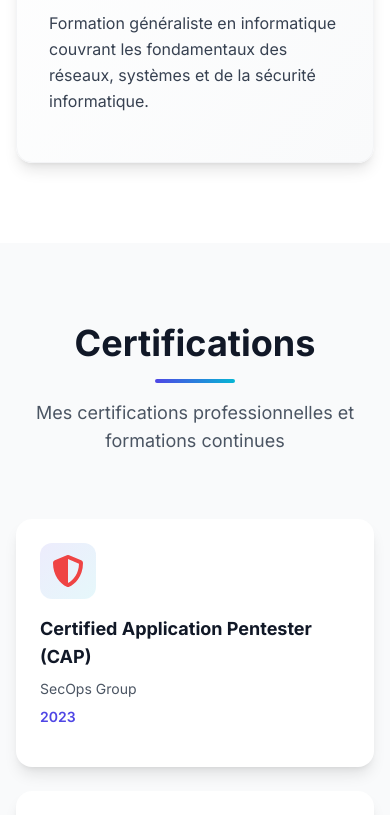
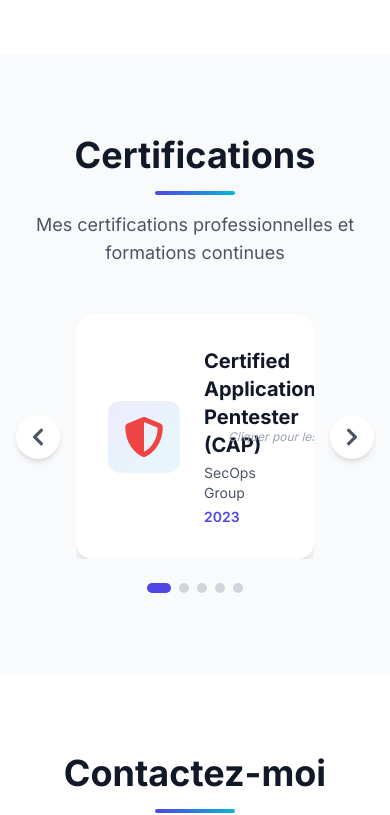
Before and after one commit to Ariel013/portfolio_dev, a React (Vite) app: page / in a window 390 px wide. Shown: the part 8420-9235 px from the top of the page. Built offline with nearby package versions, Linux system fonts and the light colour scheme; no server answers.

Commit message:
[ADD] Codingame certfif & UPDATE Certifs affichage

```diff
--- a/src/data/portfolioData.js
+++ b/src/data/portfolioData.js
@@ -176,7 +176,7 @@ export const education = [
     degree: "Certificat concepteur développeur Web et Mobile (RNCP Niveau 5)",
     school: "EPITECH Bénin",
     period: "2022 - 2023",
-    description: "Spécialisation en développement web et génie logiciel.",
+    // description: "Spécialisation en développement web et génie logiciel.",
     // grade: "Mention Bien"
   },
   {
@@ -184,7 +184,7 @@ export const education = [
     degree: "Licence en Informatique, Réseaux et Télécommunications",
     school: "ESGIS Bénin",
     period: "2019 - 2022",
-    description: "Formation généraliste en informatique couvrant les fondamentaux des réseaux, systèmes et de la sécurité informatique.",
+    // description: "Formation généraliste en informatique couvrant les fondamentaux des réseaux, systèmes et de la sécurité informatique.",
     // grade: "Mention Bien"
   }
 ];
@@ -217,6 +217,13 @@ export const certifications = [
     issuer: "Fortinet",
     date: "2022",
     // url: "" // TODO: Ajouter le lien de vérification Fortinet
+  },
+  {
+    id: 5,
+    name: "Certification Python 3",
+    issuer: "CodinGame",
+    date: "2026",
+    url: "https://www.codingame.com/certification/ZD-U-UVUtL22OVlXF4NkBg"
   }
 ];
 
--- a/src/sections/Certifications.jsx
+++ b/src/sections/Certifications.jsx
@@ -1,7 +1,6 @@
-import { motion } from 'framer-motion';
-import { useInView } from 'framer-motion';
-import { useRef } from 'react';
-import { FaExternalLinkAlt, FaShieldAlt } from 'react-icons/fa';
+import { motion, useInView, AnimatePresence } from 'framer-motion';
+import { useRef, useState } from 'react';
+import { FaExternalLinkAlt, FaShieldAlt, FaChevronLeft, FaChevronRight, FaTimes } from 'react-icons/fa';
 import { SiPostman, SiFortinet } from 'react-icons/si';
 import { certifications } from '../data/portfolioData';
 
@@ -9,118 +8,223 @@ const issuerIconMap = {
   'SecOps Group': { icon: FaShieldAlt, color: 'text-red-500' },
   'Postman': { icon: SiPostman, color: 'text-orange-500' },
   'Fortinet': { icon: SiFortinet, color: 'text-red-600' },
+  'CodinGame': { img: 'codingame.png' },
+};
+
+const CertIcon = ({ issuer, size = 'w-8 h-8' }) => {
+  const mapping = issuerIconMap[issuer];
+  if (mapping?.img) {
+    return <img src={mapping.img} alt={issuer} className={`${size} object-contain`} />;
+  }
+  const IconComponent = mapping ? mapping.icon : FaShieldAlt;
+  const colorClass = mapping ? mapping.color : 'text-primary-light';
+  return <IconComponent className={`${size} ${colorClass}`} />;
+};
+
+const slideVariants = {
+  enter: (dir) => ({ opacity: 0, x: dir > 0 ? 80 : -80 }),
+  center: { opacity: 1, x: 0 },
+  exit: (dir) => ({ opacity: 0, x: dir > 0 ? -80 : 80 }),
 };
 
 const Certifications = () => {
   const ref = useRef(null);
   const isInView = useInView(ref, { once: true, margin: '-100px' });
+  const [currentIndex, setCurrentIndex] = useState(0);
+  const [direction, setDirection] = useState(1);
+  const [selectedCert, setSelectedCert] = useState(null);
 
-  const containerVariants = {
-    hidden: { opacity: 0 },
-    visible: {
-      opacity: 1,
-      transition: {
-        staggerChildren: 0.1,
-      },
-    },
+  const prev = () => {
+    setDirection(-1);
+    setCurrentIndex((i) => (i === 0 ? certifications.length - 1 : i - 1));
   };
 
-  const itemVariants = {
-    hidden: { scale: 0.8, opacity: 0 },
-    visible: {
-      scale: 1,
-      opacity: 1,
-      transition: {
-        duration: 0.5,
-      },
-    },
+  const next = () => {
+    setDirection(1);
+    setCurrentIndex((i) => (i === certifications.length - 1 ? 0 : i + 1));
   };
 
+  const cert = certifications[currentIndex];
+
   return (
+    <>
       <section
         id="certifications"
         ref={ref}
         className="py-20 bg-gray-50 dark:bg-gray-800 transition-colors duration-300"
       >
-      <div className="max-w-7xl mx-auto px-4 sm:px-6 lg:px-8">
+        <div className="max-w-3xl mx-auto px-4 sm:px-6 lg:px-8">
           <motion.div
-          variants={containerVariants}
-          initial="hidden"
-          animate={isInView ? 'visible' : 'hidden'}
+            initial={{ opacity: 0, y: 30 }}
+            animate={isInView ? { opacity: 1, y: 0 } : { opacity: 0, y: 30 }}
+            transition={{ duration: 0.5 }}
           >
-          {/* Section Title */}
-          <motion.div variants={itemVariants} className="text-center mb-16">
+            {/* Title */}
+            <div className="text-center mb-12">
               <h2 className="text-4xl md:text-5xl font-bold mb-4 text-gray-900 dark:text-white">
                 Certifications
               </h2>
-            <div className="w-20 h-1 bg-gradient-to-r from-primary-light to-accent-light mx-auto rounded-full"></div>
+              <div className="w-20 h-1 bg-gradient-to-r from-primary-light to-accent-light mx-auto rounded-full" />
               <p className="mt-4 text-lg text-gray-600 dark:text-gray-300 max-w-2xl mx-auto">
                 Mes certifications professionnelles et formations continues
               </p>
-          </motion.div>
+            </div>
 
-          {/* Certifications Grid */}
-          <div className="grid md:grid-cols-2 lg:grid-cols-4 gap-6">
-            {certifications.map((cert) => (
+            {/* Carousel */}
+            <div className="relative flex items-center gap-4">
+              {/* Prev */}
+              <button
+                onClick={prev}
+                className="flex-shrink-0 p-3 rounded-full bg-white dark:bg-gray-700 shadow-md hover:shadow-lg text-gray-600 dark:text-gray-300 hover:text-primary-light dark:hover:text-primary-light transition-all duration-200"
+                aria-label="Précédent"
+              >
+                <FaChevronLeft className="w-5 h-5" />
+              </button>
+
+              {/* Card */}
+              <div className="flex-1 overflow-hidden">
+                <AnimatePresence mode="wait" custom={direction}>
                   <motion.div
                     key={cert.id}
-                variants={itemVariants}
-                whileHover={{ y: -10, scale: 1.05 }}
-                className="group bg-white dark:bg-gray-700 rounded-2xl p-6 shadow-lg hover:shadow-2xl transition-all duration-300 relative overflow-hidden"
+                    custom={direction}
+                    variants={slideVariants}
+                    initial="enter"
+                    animate="center"
+                    exit="exit"
+                    transition={{ duration: 0.3 }}
+                    onClick={() => setSelectedCert(cert)}
+                    className="cursor-pointer group bg-white dark:bg-gray-700 rounded-2xl p-8 shadow-lg hover:shadow-2xl transition-all duration-300 relative overflow-hidden"
                   >
-                {/* Background Gradient */}
-                <div className="absolute inset-0 bg-gradient-to-br from-primary-light/5 to-accent-light/5 opacity-0 group-hover:opacity-100 transition-opacity duration-300"></div>
-
-                {/* Content */}
-                <div className="relative z-10">
+                    <div className="absolute inset-0 bg-gradient-to-br from-primary-light/5 to-accent-light/5 opacity-0 group-hover:opacity-100 transition-opacity duration-300" />
+                    <div className="relative z-10 flex items-center gap-6">
                       {/* Icon */}
-                  <div className="mb-4">
-                    {(() => {
-                      const mapping = issuerIconMap[cert.issuer];
-                      const IconComponent = mapping ? mapping.icon : FaShieldAlt;
-                      const colorClass = mapping ? mapping.color : 'text-primary-light';
-                      return (
-                        <div className="inline-flex p-3 bg-gradient-to-br from-primary-light/10 to-accent-light/10 rounded-xl group-hover:scale-110 transition-transform duration-300">
-                          <IconComponent className={`w-8 h-8 ${colorClass}`} />
+                      <div className="flex-shrink-0 p-4 bg-gradient-to-br from-primary-light/10 to-accent-light/10 rounded-xl group-hover:scale-110 transition-transform duration-300">
+                        <CertIcon issuer={cert.issuer} size="w-10 h-10" />
                       </div>
-                      );
-                    })()}
+                      {/* Info */}
+                      <div className="flex-1 min-w-0">
+                        <h3 className="text-xl font-bold text-gray-900 dark:text-white mb-1">
+                          {cert.name}
+                        </h3>
+                        <p className="text-sm text-gray-600 dark:text-gray-400">{cert.issuer}</p>
+                        <p className="text-sm font-semibold text-primary-light mt-1">{cert.date}</p>
+                      </div>
+                      {/* Hint */}
+                      <div className="flex-shrink-0 text-xs text-gray-400 dark:text-gray-500 italic">
+                        Cliquer pour les détails
+                      </div>
+                    </div>
+                  </motion.div>
+                </AnimatePresence>
               </div>
 
-                  {/* Certificate Name */}
-                  <h3 className="text-lg font-bold text-gray-900 dark:text-white mb-2 line-clamp-2 min-h-[3.5rem]">
-                    {cert.name}
-                  </h3>
+              {/* Next */}
+              <button
+                onClick={next}
+                className="flex-shrink-0 p-3 rounded-full bg-white dark:bg-gray-700 shadow-md hover:shadow-lg text-gray-600 dark:text-gray-300 hover:text-primary-light dark:hover:text-primary-light transition-all duration-200"
+                aria-label="Suivant"
+              >
+                <FaChevronRight className="w-5 h-5" />
+              </button>
+            </div>
 
-                  {/* Issuer */}
-                  <p className="text-sm text-gray-600 dark:text-gray-400 mb-2">
-                    {cert.issuer}
-                  </p>
-
-                  {/* Date */}
-                  <p className="text-sm font-semibold text-primary-light mb-4">
-                    {cert.date}
-                  </p>
-
-                  {/* Link */}
-                  {cert.url && (
-                    <a
-                      href={cert.url}
-                      target="_blank"
-                      rel="noopener noreferrer"
-                      className="inline-flex items-center gap-2 text-sm font-medium text-primary-light hover:text-accent-light transition-colors duration-200"
-                    >
-                      Voir la certification
-                      <FaExternalLinkAlt className="w-3 h-3" />
-                    </a>
-                  )}
-                </div>
-              </motion.div>
+            {/* Dots */}
+            <div className="flex justify-center gap-2 mt-6">
+              {certifications.map((_, i) => (
+                <button
+                  key={i}
+                  onClick={() => { setDirection(i > currentIndex ? 1 : -1); setCurrentIndex(i); }}
+                  className={`w-2.5 h-2.5 rounded-full transition-all duration-200 ${
+                    i === currentIndex
+                      ? 'bg-primary-light w-6'
+                      : 'bg-gray-300 dark:bg-gray-600 hover:bg-gray-400'
+                  }`}
+                />
               ))}
             </div>
           </motion.div>
         </div>
       </section>
+
+      {/* Modal */}
+      <AnimatePresence>
+        {selectedCert && (
+          <motion.div
+            initial={{ opacity: 0 }}
+            animate={{ opacity: 1 }}
+            exit={{ opacity: 0 }}
+            className="fixed inset-0 z-50 flex items-center justify-center p-4 bg-black/60 backdrop-blur-sm"
+            onClick={() => setSelectedCert(null)}
+          >
+            <motion.div
+              initial={{ scale: 0.85, opacity: 0 }}
+              animate={{ scale: 1, opacity: 1 }}
+              exit={{ scale: 0.85, opacity: 0 }}
+              transition={{ duration: 0.25 }}
+              onClick={(e) => e.stopPropagation()}
+              className="relative bg-white dark:bg-gray-800 rounded-2xl shadow-2xl max-w-md w-full p-8"
+            >
+              {/* Close */}
+              <button
+                onClick={() => setSelectedCert(null)}
+                className="absolute top-4 right-4 p-2 rounded-full text-gray-400 hover:text-gray-700 dark:hover:text-white hover:bg-gray-100 dark:hover:bg-gray-700 transition-colors"
+              >
+                <FaTimes className="w-4 h-4" />
+              </button>
+
+              {/* Header */}
+              <div className="flex items-center gap-5 mb-6">
+                <div className="p-4 bg-gradient-to-br from-primary-light/10 to-accent-light/10 rounded-xl">
+                  <CertIcon issuer={selectedCert.issuer} size="w-12 h-12" />
+                </div>
+                <div>
+                  <h3 className="text-xl font-bold text-gray-900 dark:text-white leading-tight">
+                    {selectedCert.name}
+                  </h3>
+                  <p className="text-sm text-gray-500 dark:text-gray-400 mt-1">{selectedCert.issuer}</p>
+                </div>
+              </div>
+
+              {/* Details */}
+              <div className="space-y-3">
+                <div className="flex items-center justify-between py-3 border-b border-gray-100 dark:border-gray-700">
+                  <span className="text-sm font-medium text-gray-500 dark:text-gray-400">Organisme</span>
+                  <span className="text-sm font-semibold text-gray-900 dark:text-white">{selectedCert.issuer}</span>
+                </div>
+                <div className="flex items-center justify-between py-3 border-b border-gray-100 dark:border-gray-700">
+                  <span className="text-sm font-medium text-gray-500 dark:text-gray-400">Année</span>
+                  <span className="text-sm font-semibold text-primary-light">{selectedCert.date}</span>
+                </div>
+                <div className="flex items-center justify-between py-3 border-b border-gray-100 dark:border-gray-700">
+                  <span className="text-sm font-medium text-gray-500 dark:text-gray-400">Statut</span>
+                  <span className="inline-flex items-center gap-1.5 text-xs font-semibold text-emerald-600 bg-emerald-50 dark:bg-emerald-900/30 dark:text-emerald-400 px-2.5 py-1 rounded-full">
+                    <span className="w-1.5 h-1.5 rounded-full bg-emerald-500" />
+                    Obtenue
+                  </span>
+                </div>
+              </div>
+
+              {/* Link */}
+              {selectedCert.url ? (
+                <a
+                  href={selectedCert.url}
+                  target="_blank"
+                  rel="noopener noreferrer"
+                  className="mt-6 w-full inline-flex items-center justify-center gap-2 px-5 py-3 bg-gradient-to-r from-primary-light to-accent-light text-white font-semibold rounded-xl hover:opacity-90 transition-opacity duration-200"
+                >
+                  Voir la certification
+                  <FaExternalLinkAlt className="w-3.5 h-3.5" />
+                </a>
+              ) : (
+                <p className="mt-6 text-center text-sm text-gray-400 dark:text-gray-500 italic">
+                  Lien de vérification non disponible
+                </p>
+              )}
+            </motion.div>
+          </motion.div>
+        )}
+      </AnimatePresence>
+    </>
   );
 };
 
```
Lines whose indentation alone changed are shown as unchanged.
